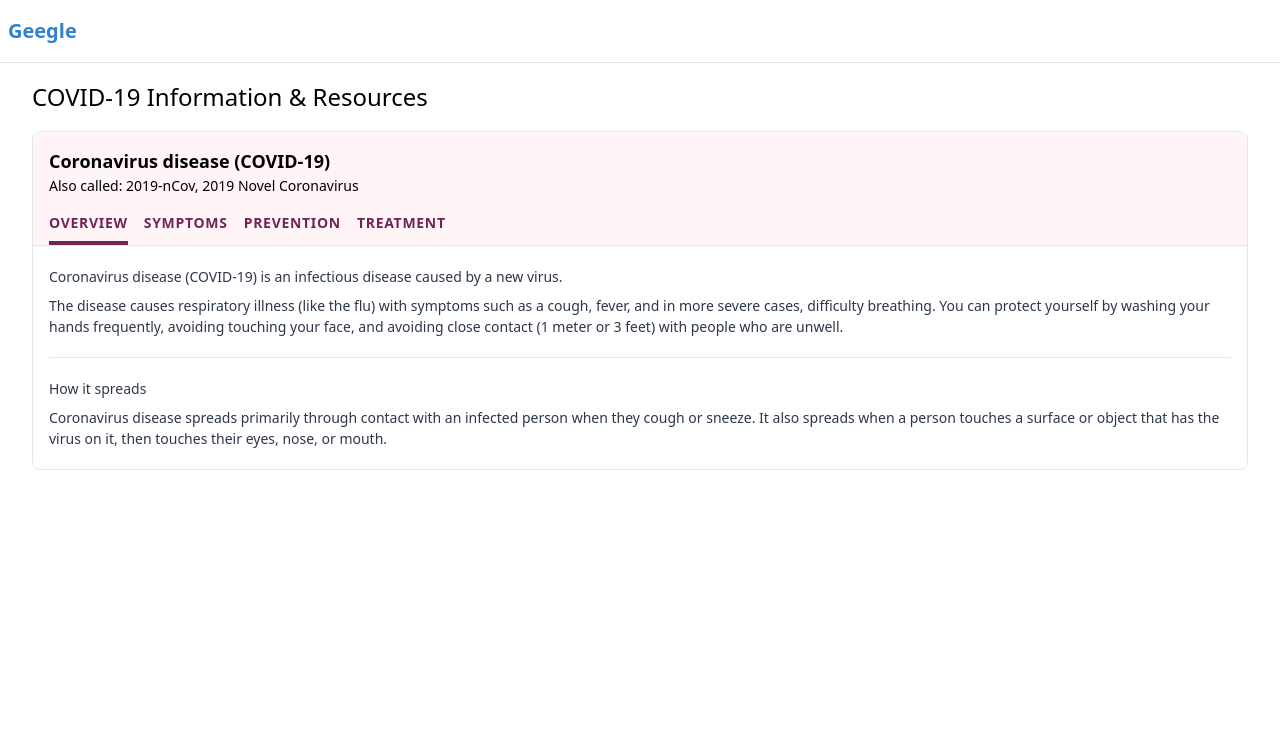
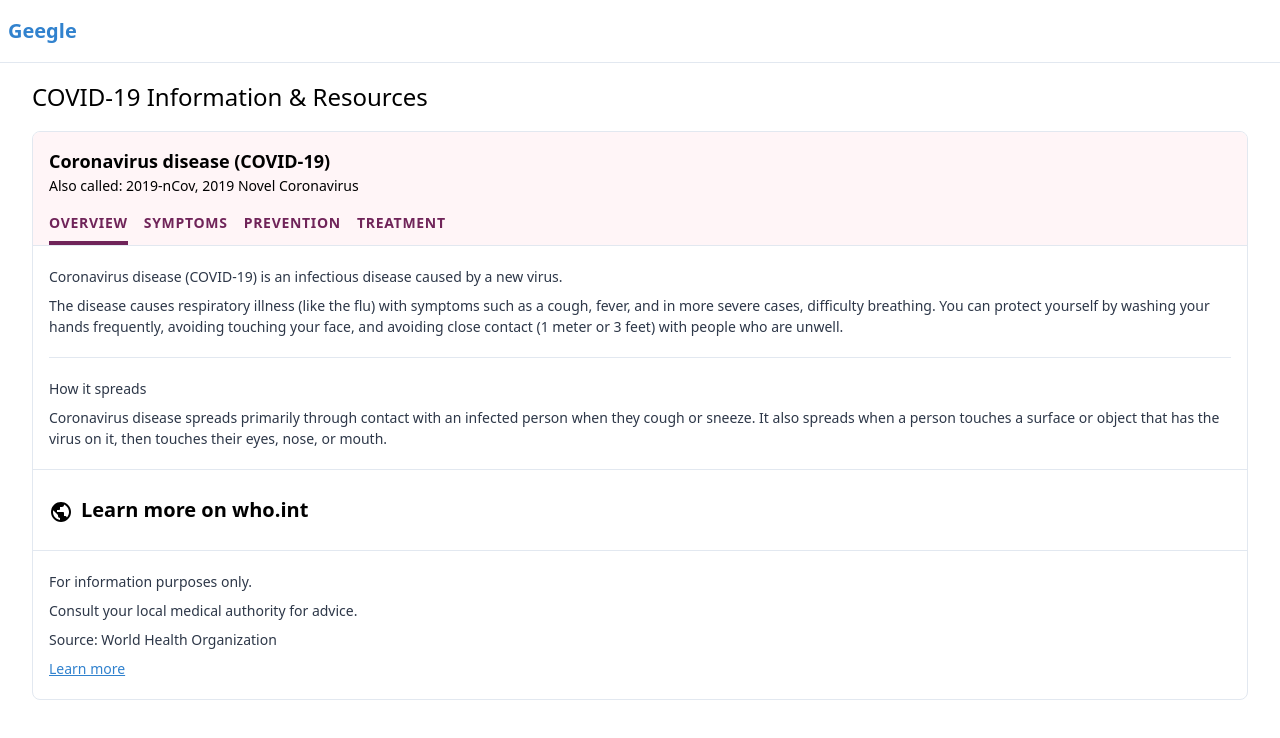
Before and after one commit to dance2die/demo.tailwind-covid19-google, a React (Create React App) app: page / in a window 1280 px wide. Shown: the top 738 px of the page. Built offline with nearby package versions, Linux system fonts and the light colour scheme.

Commit message:
Implemented top-info -> definition

```diff
--- a/src/App.tsx
+++ b/src/App.tsx
@@ -169,6 +169,39 @@ const Definition = () => {
         {selectedContent === 'prevention' && <DefinitionPrevention />}
         {selectedContent === 'treatment' && <DefinitionTreatment />}
       </article>
+      <article className='border-t border-b'>
+        <a
+          className='h-20 w-full pl-4 flex items-center hover:bg-blue-100'
+          href='https://who.int/'
+          target='_blank'
+          rel='noopener noreferrer'
+        >
+          <svg
+            role='presentation'
+            aria-hidden='true'
+            className='w-8 h-8 inline-block text-blue-400 mt-3'
+          >
+            <path d='M12 2C6.48 2 2 6.48 2 12s4.48 10 10 10 10-4.48 10-10S17.52 2 12 2zm-1 17.93c-3.95-.49-7-3.85-7-7.93 0-.62.08-1.21.21-1.79L9 15v1c0 1.1.9 2 2 2v1.93zm6.9-2.54c-.26-.81-1-1.39-1.9-1.39h-1v-3c0-.55-.45-1-1-1H8v-2h2c.55 0 1-.45 1-1V7h2c1.1 0 2-.9 2-2v-.41c2.93 1.19 5 4.06 5 7.41 0 2.08-.8 3.97-2.1 5.39z'></path>
+          </svg>
+          <span className='font-semibold text-xl'>Learn more on who.int</span>
+        </a>
+      </article>
+      <article className='p-4'>
+        <DefinitionParagraph>
+          For information purposes only.
+        </DefinitionParagraph>
+        <DefinitionParagraph>
+          Consult your local medical authority for advice.
+        </DefinitionParagraph>
+        <DefinitionParagraph>
+          Source: World Health Organization
+        </DefinitionParagraph>
+        <DefinitionParagraph>
+          <a className="text-blue-600 underline hover:bg-blue-100" href='https://who.int/' target='_blank' rel='noopener noreferrer'>
+            Learn more
+          </a>
+        </DefinitionParagraph>
+      </article>
     </section>
   )
 }
```
